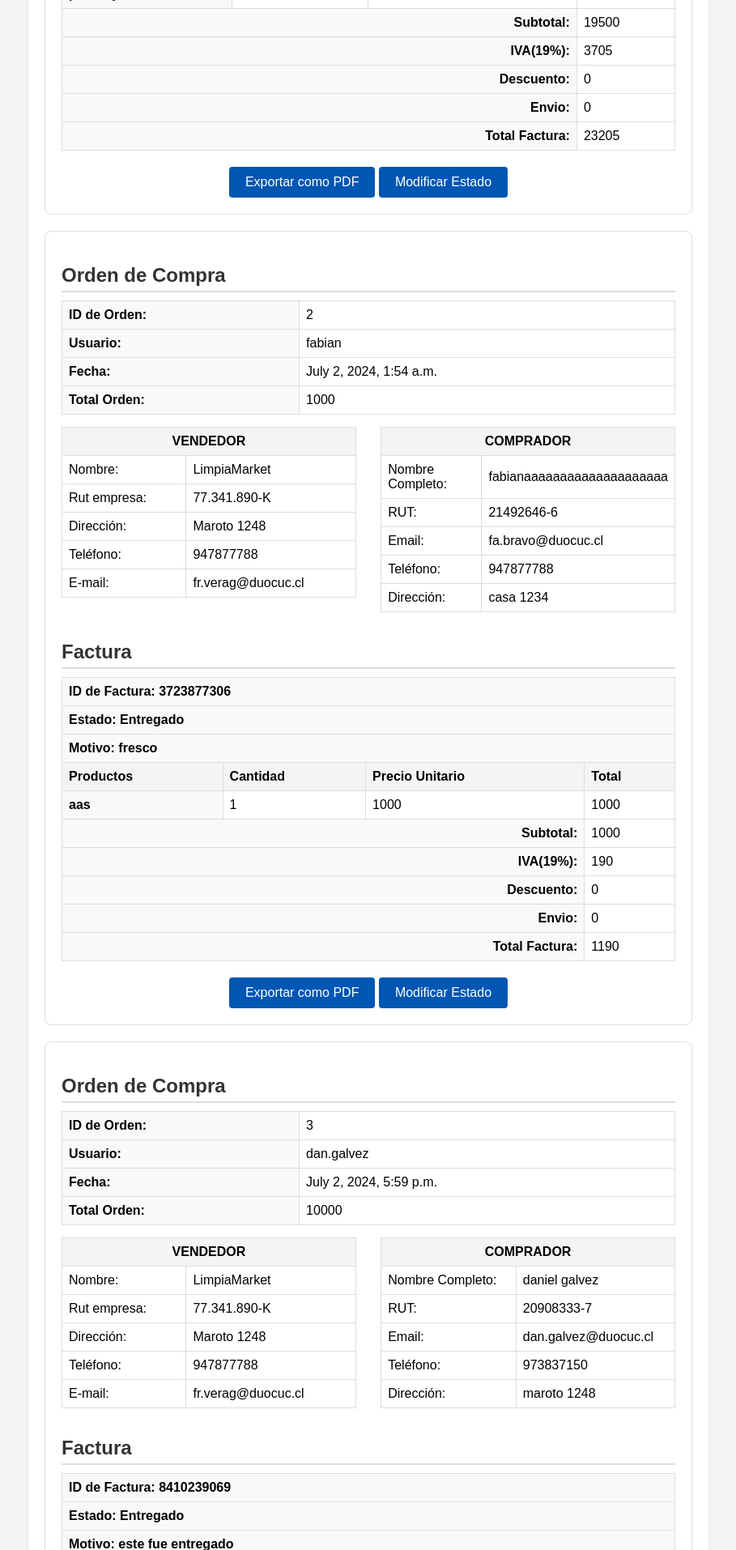
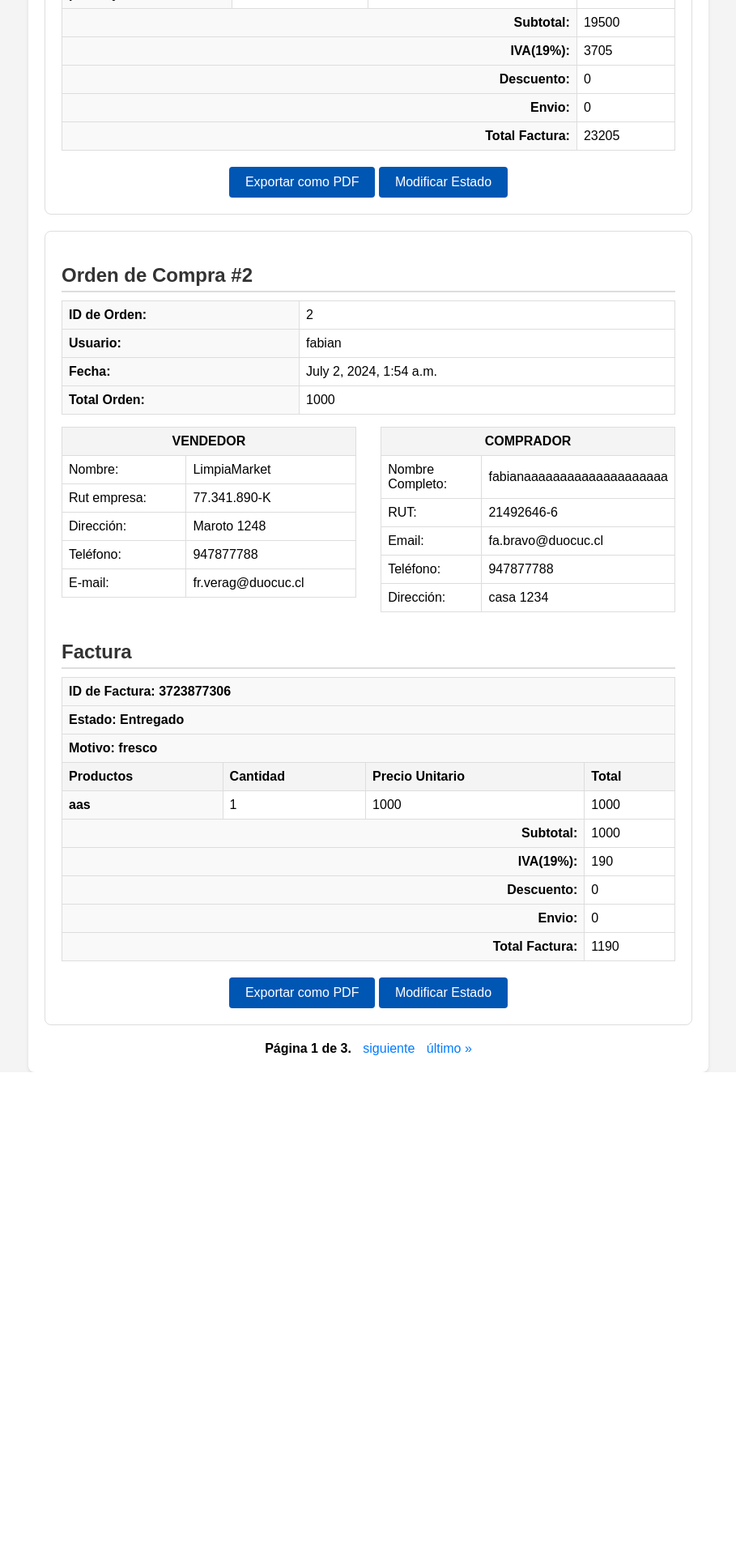
Before and after one commit to dngz/LimpioMarket, a Django app: page /lista_productos/ in a window 1280 px wide. Shown: the part 970-2884 px from the top of the page at 81% size, without its empty margins (185-1094 px from the left). After the commit the page ends 2294 px from the top, so only its background shows below. Run offline with Django 5.2, Linux system fonts and the light colour scheme; a user stored in the database is signed in; data comes from the database, SQL or seed files in the repository; both versions use the stored data as it was after the commit; some libraries are stand-ins or nearby versions.

Commit message:
paginator añadido

```diff
--- a/LimpioMarket/webMarket/models.py
+++ b/LimpioMarket/webMarket/models.py
@@ -102,7 +102,7 @@ class Factura(models.Model):
     fecha_emision = models.DateTimeField(default=timezone.now)
     condicion = models.CharField(max_length=20, default='creada')
     estado = models.CharField(max_length=20, default='Por entregar')
-    motivo = models.TextField(null=True, blank=True)  # Añadir el campo motivo
+    motivo = models.TextField(null=True, blank=True)
 
     def __str__(self):
         return self.numero_factura
--- a/LimpioMarket/webMarket/static/css/lista.css
+++ b/LimpioMarket/webMarket/static/css/lista.css
@@ -151,3 +151,26 @@ h1 {
 .btn:hover {
     background-color: #004494;
 }
+.pagination {
+    text-align: center;
+    margin-top: 20px;
+}
+
+.pagination .step-links {
+    display: inline-block;
+}
+
+.pagination a {
+    color: #007bff;
+    text-decoration: none;
+    margin: 0 5px;
+}
+
+.pagination a:hover {
+    text-decoration: underline;
+}
+
+.pagination .current {
+    margin: 0 5px;
+    font-weight: bold;
+}
--- a/LimpioMarket/webMarket/templates/lista.html
+++ b/LimpioMarket/webMarket/templates/lista.html
@@ -18,9 +18,9 @@
             <h1>Lista de órdenes y facturas</h1>
         </div>
 
-        {% for item in ordenes_con_factura %}
+        {% for item in page_obj %}
         <div class="orden">
-            <h2>Orden de Compra</h2>
+            <h2>Orden de Compra #{{item.orden.id}}</h2>
             <div class="info-container">
                 <table>
                     <tr>
@@ -172,6 +172,26 @@
             </div>
         </div>
         {% endfor %}
+
+        <!-- Paginación -->
+        <div class="pagination">
+            <span class="step-links">
+                {% if page_obj.has_previous %}
+                    <a href="?page=1">&laquo; primero</a>
+                    <a href="?page={{ page_obj.previous_page_number }}">anterior</a>
+                {% endif %}
+
+                <span class="current">
+                    Página {{ page_obj.number }} de {{ page_obj.paginator.num_pages }}.
+                </span>
+
+                {% if page_obj.has_next %}
+                    <a href="?page={{ page_obj.next_page_number }}">siguiente</a>
+                    <a href="?page={{ page_obj.paginator.num_pages }}">último &raquo;</a>
+                {% endif %}
+            </span>
+        </div>
+
         {% if not es_superusuario %}
             <div class="button-container">
                 <a href="{% url 'orden_de_compra' %}" class="btn"><button class="btn" id="nuevaOrdenCompraBtn">Nueva Orden de Compra</button></a>
@@ -220,8 +240,8 @@
                     });
                     y = doc.lastAutoTable.finalY + 10; // Update y coordinate
 
-                    // Información de la factura
-                    doc.text('Detalles de la Factura', 10, y);
+                    // Detalle de productos
+                    doc.text('Detalle de productos', 10, y);
                     y += 10;
                     doc.autoTable({
                         startY: y,
@@ -235,61 +255,56 @@
             document.querySelectorAll('.modificar-estado').forEach(button => {
                 button.addEventListener('click', function() {
                     const ordenId = this.dataset.ordenId;
+
                     Swal.fire({
-                        title: 'Modificar Estado de Factura',
-                        html:
-                            '<label for="estado">Estado:</label>' +
-                            '<select id="estado" class="swal2-input">' +
-                            '<option value="Entregado">Entregado</option>' +
-                            '<option value="Rechazado">Rechazado</option>' +
-                            '</select>' +
-                            '<br>' +
-                            '<label for="motivo">Motivo:</label>' +
-                            '<textarea id="motivo" class="swal2-textarea"></textarea>',
-                        preConfirm: () => {
-                            const estado = document.getElementById('estado').value;
-                            const motivo = document.getElementById('motivo').value;
-                            return { estado: estado, motivo: motivo };
+                        title: 'Modificar Estado de la Orden #' + ordenId,
+                        input: 'select',
+                        inputOptions: {
+                            'Por entregar': 'Por entregar',
+                            'Entregado': 'Entregado',
+                            'Devuelto': 'Devuelto'
                         },
+                        inputPlaceholder: 'Selecciona un estado',
                         showCancelButton: true,
                         confirmButtonText: 'Guardar',
-                        cancelButtonText: 'Cancelar'
-                    }).then((result) => {
+                        cancelButtonText: 'Cancelar',
+                        inputValidator: function(value) {
+                            return new Promise(function(resolve) {
+                                if (value) {
+                                    resolve();
+                                } else {
+                                    resolve('Debes seleccionar un estado');
+                                }
+                            });
+                        }
+                    }).then(function(result) {
                         if (result.isConfirmed) {
-                            const estado = result.value.estado;
-                            const motivo = result.value.motivo;
+                            const nuevoEstado = result.value;
 
-                            fetch(`/ordenes/${ordenId}/modificar_estado/`, {
+                            fetch("{% url 'modificar_estado_orden' orden_id=0 %}".replace("0", ordenId), {
                                 method: 'POST',
                                 headers: {
                                     'Content-Type': 'application/json',
                                     'X-CSRFToken': '{{ csrf_token }}'
                                 },
-                                body: JSON.stringify({ estado: estado, motivo: motivo })
-                            }).then(response => {
+                                body: JSON.stringify({ nuevo_estado: nuevoEstado })
+                            })
+                            .then(response => {
                                 if (response.ok) {
-                                    Swal.fire('Éxito', 'El estado se cambió correctamente.', 'success').then(() => {
-                                        location.reload();
-                                    });
+                                    Swal.fire('Estado modificado', 'El estado de la orden ha sido modificado correctamente', 'success')
+                                        .then(() => location.reload());
                                 } else {
-                                    Swal.fire('Error', 'No se pudo modificar el estado.', 'error');
+                                    Swal.fire('Error', 'Ocurrió un error al modificar el estado de la orden', 'error');
                                 }
-                            }).catch(error => {
-                                Swal.fire('Error', 'Hubo un problema con la solicitud.', 'error');
+                            })
+                            .catch(error => {
+                                console.error('Error:', error);
+                                Swal.fire('Error', 'Ocurrió un error al modificar el estado de la orden', 'error');
                             });
                         }
                     });
                 });
             });
-
-            {% if messages %}
-                Swal.fire({
-                    title: 'Éxito',
-                    text: '{{ messages|last }}',
-                    icon: 'success',
-                    confirmButtonText: 'OK'
-                });
-            {% endif %}
         });
     </script>
 </body>
--- a/LimpioMarket/webMarket/templates/visualizar_orden.html
+++ b/LimpioMarket/webMarket/templates/visualizar_orden.html
@@ -7,8 +7,8 @@
     <script src="https://cdn.jsdelivr.net/npm/sweetalert2@11"></script>
 </head>
 <body>
-    <div class="back-button-container" style="text-align: center; margin-bottom: 20px;">
-        <button onclick="location.href='{% url 'lista_productos' %}'" class="back-button">Volver</button>
+    <div class="button-container">
+        <a href="{% url 'lista_productos' %}" class="btn" id="logoutBtn" style="margin-right: 80%;">Volver</a>
     </div>
     <div class="container">
         <h1>Visualizar y Actualizar Orden</h1>
--- a/LimpioMarket/webMarket/views.py
+++ b/LimpioMarket/webMarket/views.py
@@ -16,7 +16,7 @@ from django.contrib.auth import logout as auth_logout
 from django.views.decorators.csrf import csrf_exempt
 from django.http import HttpResponse
 from django.http import JsonResponse
-
+from django.core.paginator import Paginator
 
 def index(request):
     return render(request, 'index.html')
@@ -228,7 +228,12 @@ def lista_productos(request):
             'detalles': detalles_con_totales
         })
 
-    return render(request, 'lista.html', {'ordenes_con_factura': ordenes_con_factura, 'es_superusuario': request.user.is_superuser})
+    # Configurar la paginación
+    paginator = Paginator(ordenes_con_factura, 2)  # Muestra 2 órdenes por página
+    page_number = request.GET.get('page')
+    page_obj = paginator.get_page(page_number)
+
+    return render(request, 'lista.html', {'page_obj': page_obj, 'es_superusuario': request.user.is_superuser})
 
 def logout_view(request):
     auth_logout(request)
```
Also changed, not shown: LimpioMarket/db.sqlite3.
